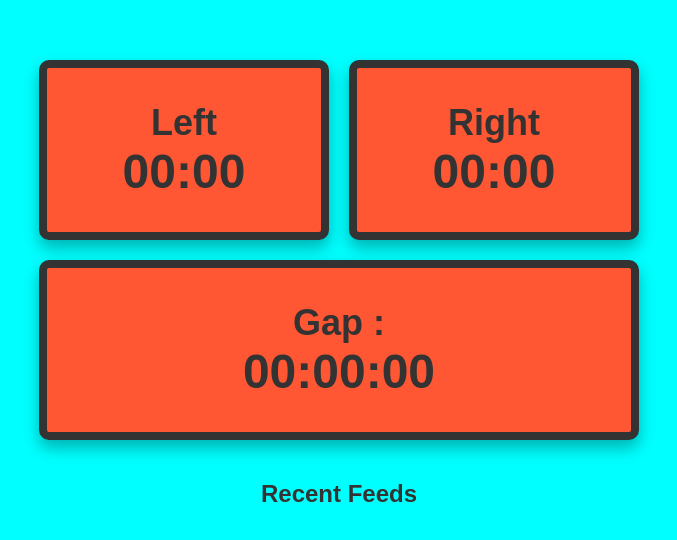
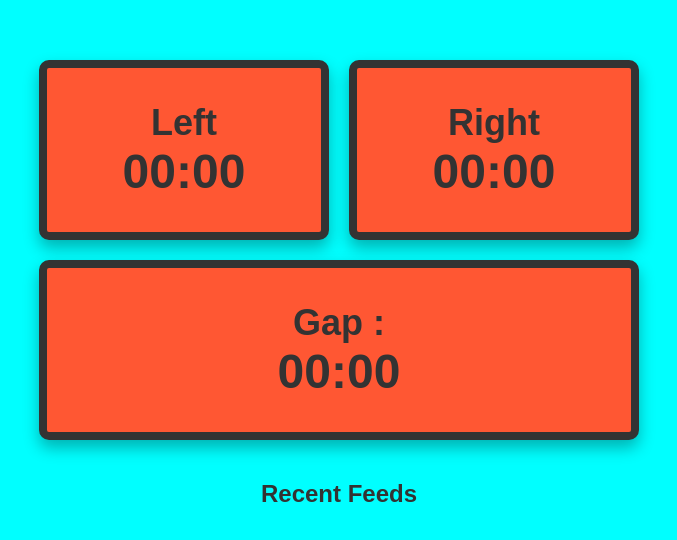
Before and after one commit to jamesramsay100/feed-timer, a React (Vite) app: page / in a window 1280 px wide. Shown: the part 154-694 px from the top of the page, without its empty margins (301-978 px from the left). Built offline with nearby package versions, Linux system fonts and the light colour scheme.

Commit message:
consolidate time formatting functions

```diff
--- a/src/App.jsx
+++ b/src/App.jsx
@@ -1,15 +1,7 @@
 import React, { useState, useEffect } from "react";
 import "./App.css";
 
-const useFormattedTime = (seconds) => {
-  const minutes = Math.floor(seconds / 60);
-  const secondsLeft = seconds % 60;
-  const paddedMinutes = minutes.toString().padStart(2, "0");
-  const paddedSeconds = secondsLeft.toString().padStart(2, "0");
-  return `${paddedMinutes}:${paddedSeconds}`;
-};
-
-const useFormattedTimeWithHours = (seconds) => {
+const formatTime = (seconds) => {
   const hours = Math.floor(seconds / 3600);
   const minutes = Math.floor((seconds % 3600) / 60);
   const secondsLeft = seconds % 60;
@@ -18,7 +10,9 @@ const useFormattedTimeWithHours = (seconds) => {
   const paddedMinutes = minutes.toString().padStart(2, "0");
   const paddedSeconds = secondsLeft.toString().padStart(2, "0");
 
-  return `${paddedHours}:${paddedMinutes}:${paddedSeconds}`;
+  return hours > 0
+    ? `${paddedHours}:${paddedMinutes}:${paddedSeconds}`
+    : `${paddedMinutes}:${paddedSeconds}`;
 };
 
 const useCurrentTime = () => {
@@ -65,7 +59,7 @@ const useTimeSinceLastFeed = (lastFeedTime) => {
 const TimerButton = ({ side, active, startTime, totalTime, onClick }) => {
   const currentTime = useCurrentTime();
   const elapsed = active ? Math.floor((currentTime - startTime) / 1000) : 0;
-  const formattedTime = useFormattedTime(totalTime + elapsed);
+  const formattedTime = formatTime(totalTime + elapsed);
   return (
     <button
       className={`timer-button ${active ? "active" : ""}`}
@@ -80,7 +74,7 @@ const TimerButton = ({ side, active, startTime, totalTime, onClick }) => {
 const GapTimerButton = ({ active, startTime, totalTime }) => {
   const currentTime = useCurrentTime();
   const elapsed = active ? Math.floor((currentTime - startTime) / 1000) : 0;
-  const formattedTime = useFormattedTimeWithHours(totalTime + elapsed);
+  const formattedTime = formatTime(totalTime + elapsed);
   return (
     <button className={`timer-button ${active ? "active" : ""}`}>
       <div className="side">Gap :</div>
```
